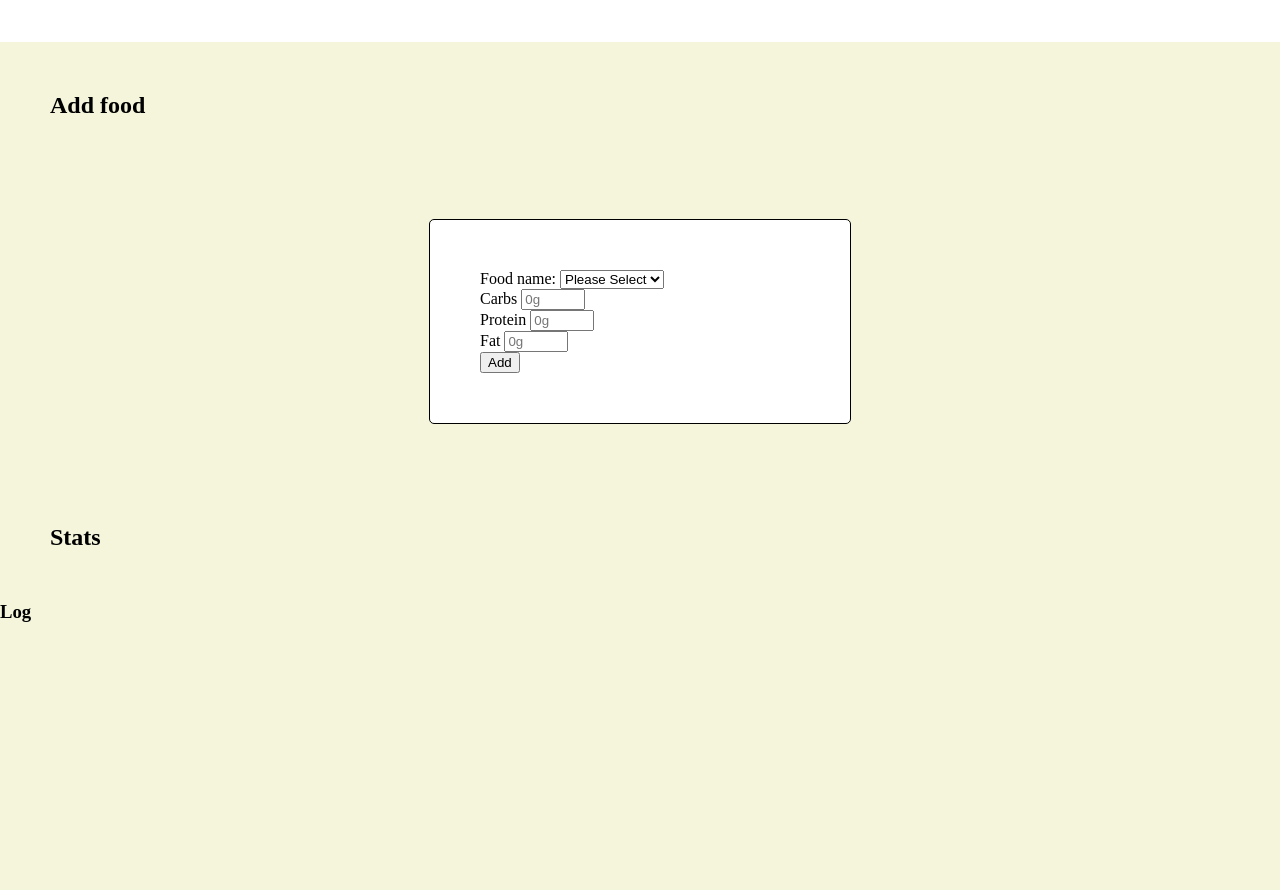
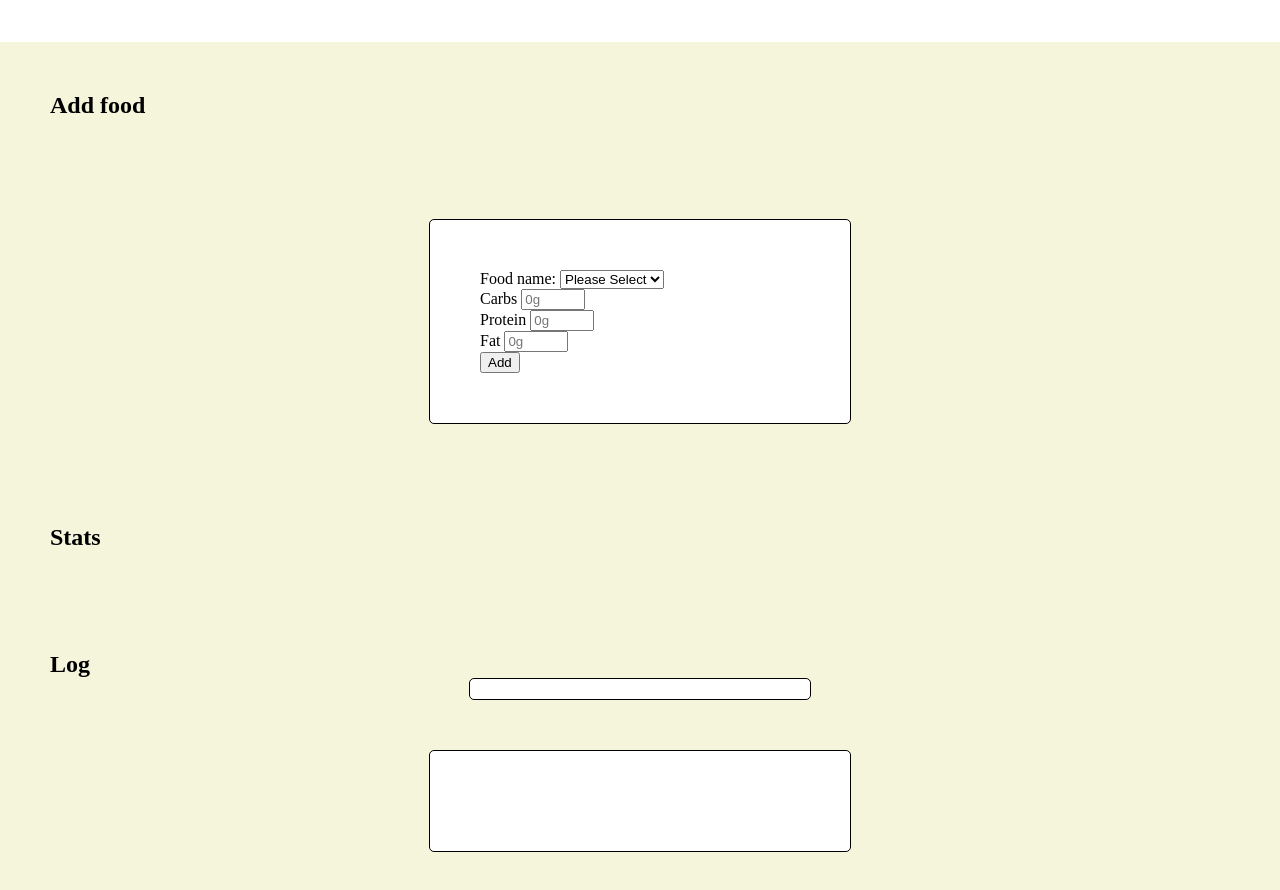
Before and after one commit to abel-parada/Food_tracking_App, a website: page index.html in a window 1280 px wide. Shown: the part 108-998 px from the top of the page. Before the commit the page ends 800 px from the top, so only its background shows below. Drawn offline with nearby package versions, Linux system fonts and the light colour scheme; no server answers.

Commit message:
finalized css

```diff
--- a/index.html
+++ b/index.html
@@ -49,8 +49,9 @@
 
     </div>
     <!-- <canvas id="myChart" width="400" height="200"></canvas> -->
-    <h3>Log</h3>
-    <div id="log"></div>
+    <h2>Log</h2>
+    <div id="log">
+    </div>
     </div>
     <div id="foodCard"></div>
     <script src="script.js"></script>
--- a/style.css
+++ b/style.css
@@ -28,3 +28,26 @@ form {
   border: solid 1px;
   border-radius: 5px;
 }
+
+#log {
+  background-color: white;
+  width: 320px;
+  margin-top: -50px;
+  margin: -50px auto 10px auto;
+  justify-content: center;
+  align-items: center;
+  padding: 10px;
+  border: solid 1px;
+  border-radius: 5px;
+}
+
+#foodCard {
+  background-color: white;
+  width: 320px;
+  margin: 50px auto;
+  justify-content: center;
+  align-items: center;
+  padding: 50px;
+  border: solid 1px;
+  border-radius: 5px;
+}
```
Also changed, not shown: README.md, 1 other file.
